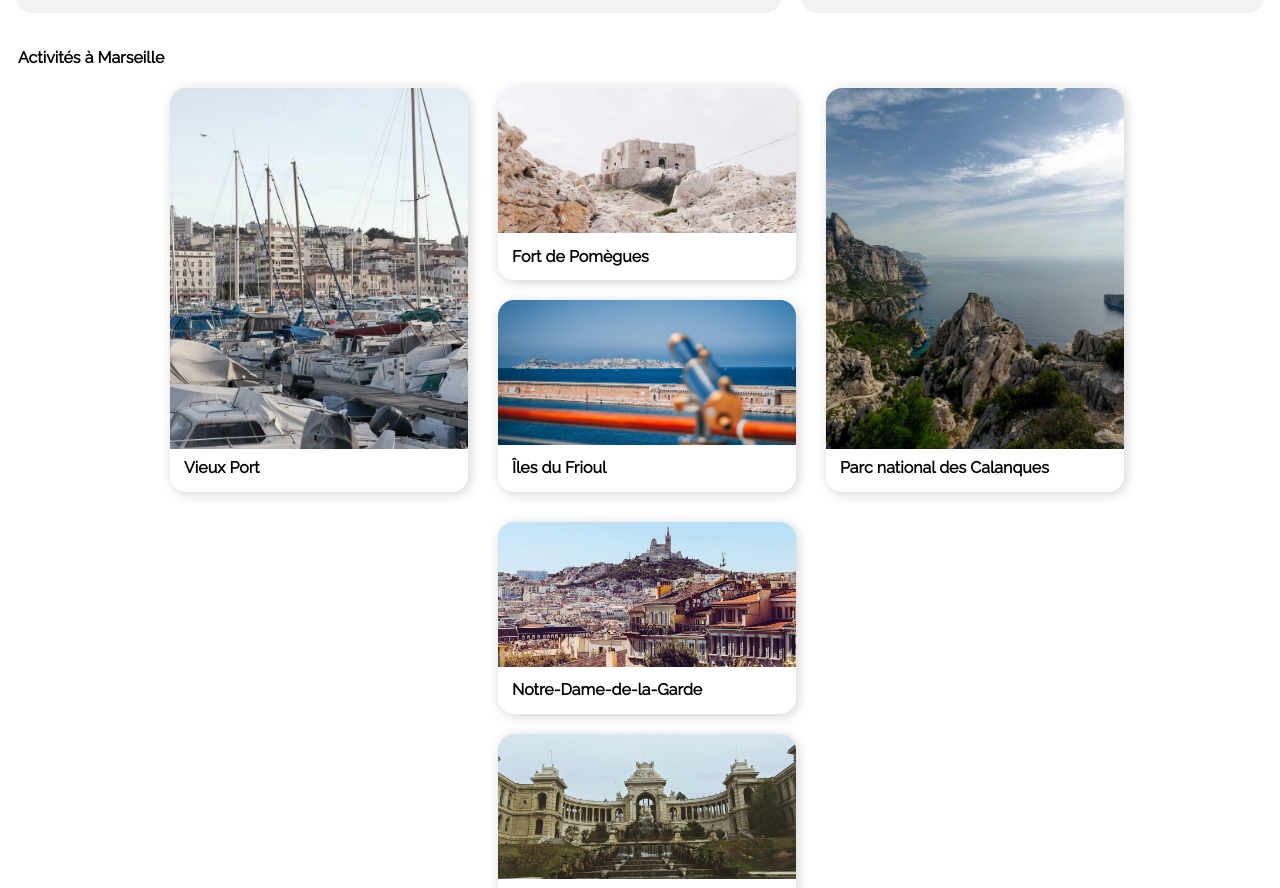
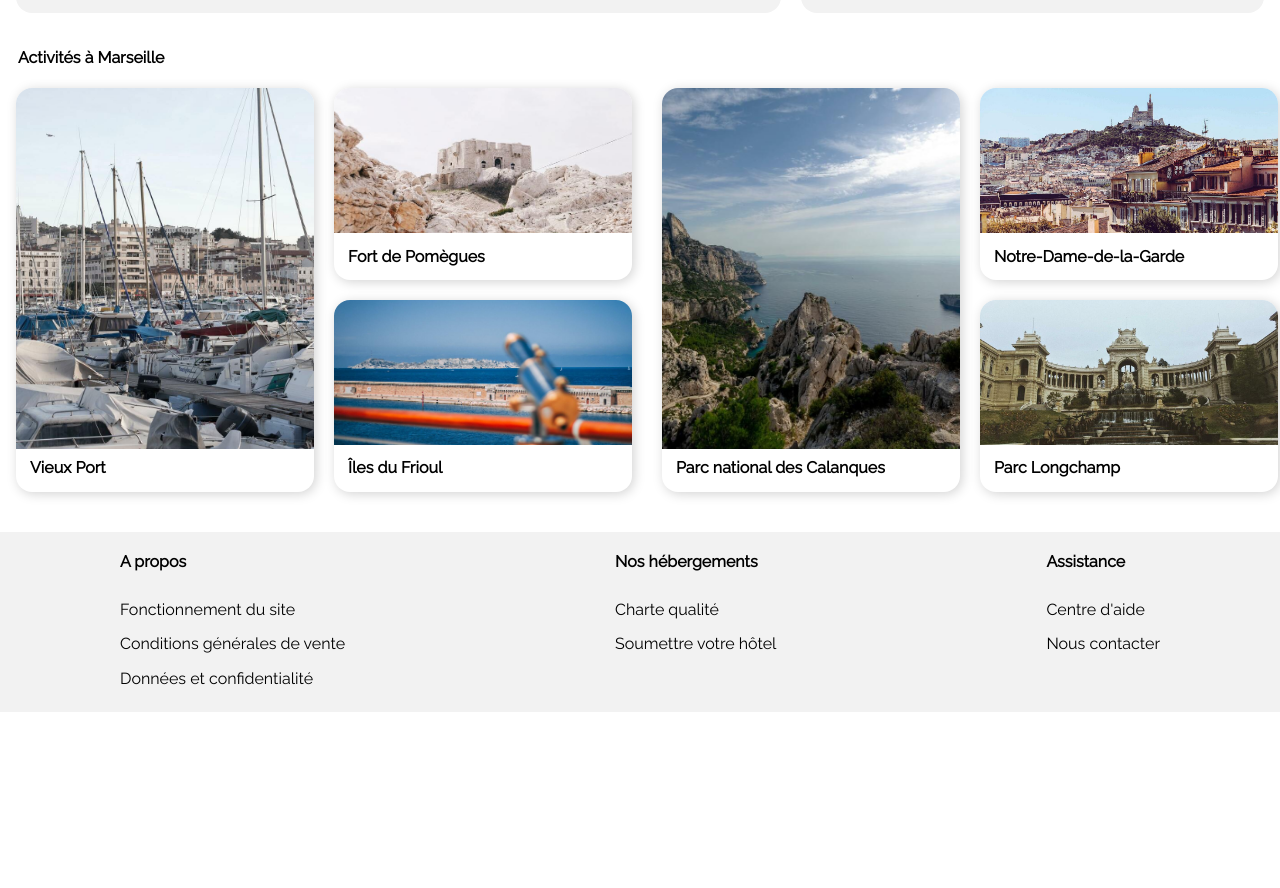
Before and after one commit to QuentinRousseau/Project2, a plain HTML site: page index.html in a window 1280 px wide. Shown: the part 1031-1919 px from the top of the page. After the commit the page ends 1743 px from the top, so only its background shows below. Drawn offline with Linux system fonts and the light colour scheme.

Commit message:
Add wrap_block & adjustement

```diff
--- a/css/mobile_version.css
+++ b/css/mobile_version.css
@@ -84,6 +84,9 @@ body {
 
 /* Deuxieme section*/
 
+.wrap_block {
+  flex-direction: column;
+}
 .activities_town h2 {
   margin-left: 16px;
 }
--- a/css/styles.css
+++ b/css/styles.css
@@ -377,6 +377,10 @@ h4 {
 .activities_town h4 {
   margin: 8px 12px;
 }
+.wrap_block {
+  display: flex;
+  gap: 20px;
+}
 
 .double_card {
   display: flex;
--- a/index.html
+++ b/index.html
@@ -328,6 +328,7 @@
         <h2>Activités à Marseille</h2>
       </header>
       <div class="activities_card">
+        <div class="wrap_block">
           <div class="simple_card">
             <a href="#">
               <div class="hosting_card">
@@ -371,6 +372,8 @@
               </div>
             </a>
           </div>
+        </div>
+        <div class="wrap_block">
           <div class="simple_card">
             <a href="#">
               <div class="hosting_card">
@@ -415,6 +418,7 @@
             </a>
           </div>
         </div>
+      </div>
     </section>
     <footer class="footer">
       <div class="list_footer">
```
Lines whose indentation alone changed are shown as unchanged.
